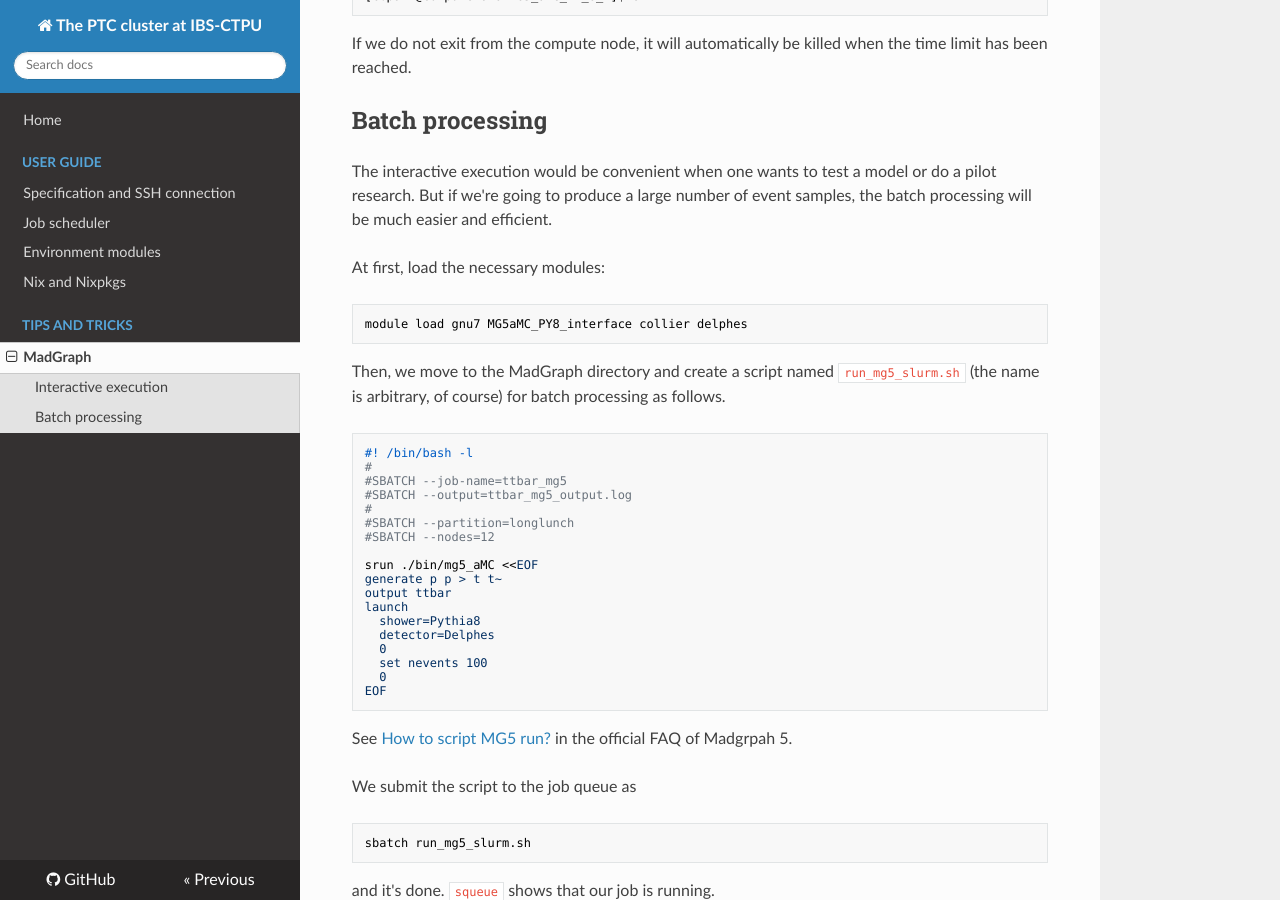
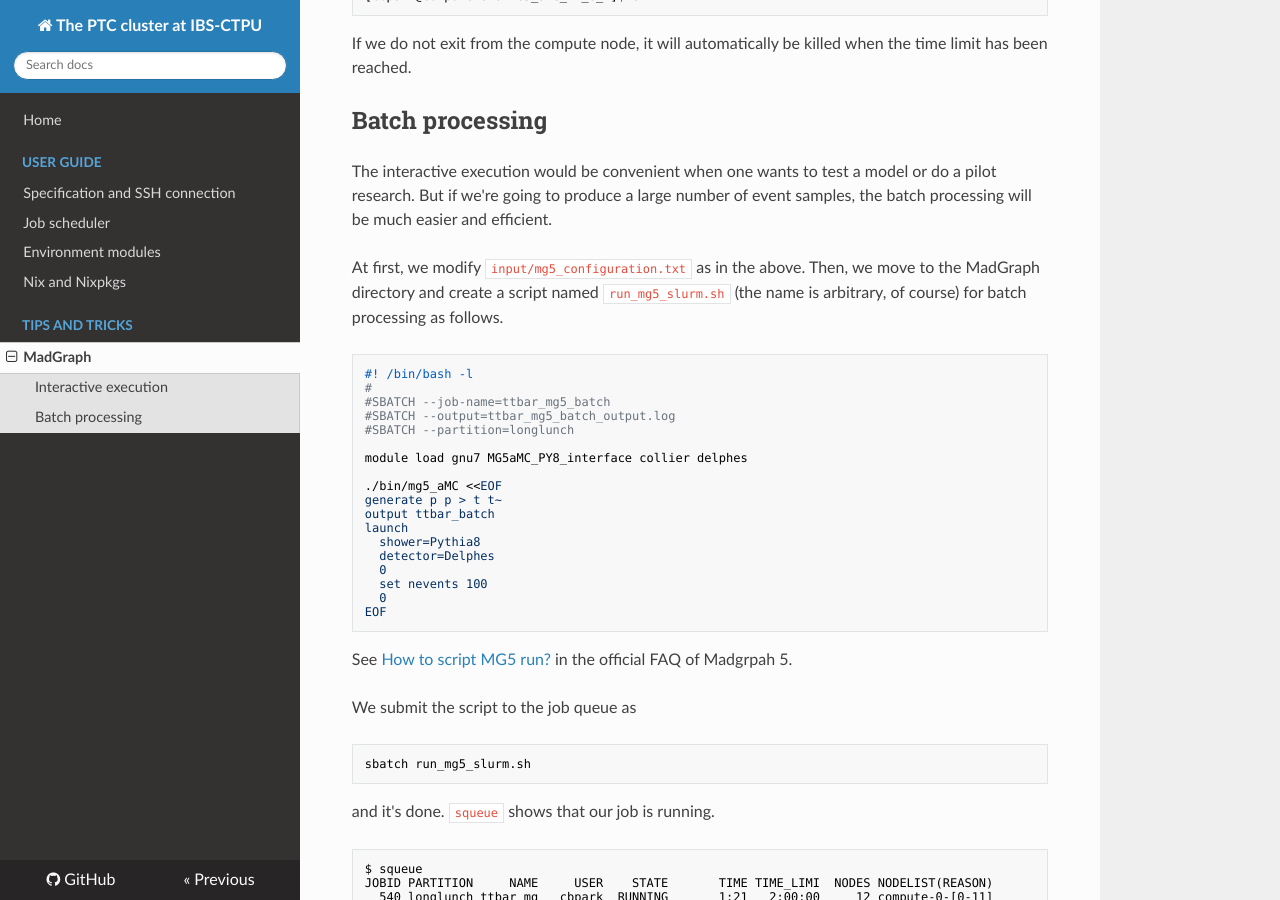
Before and after one commit to cbpark/ptc-cluster, an MkDocs documentation site: the page built from docs/tips-and-tricks/madgraph.md, in a window 1280 px wide and 900 px high, scrolled down 3692 px. Built offline with MkDocs 1.6.1, drawn with Linux system fonts in a browser that asks for light colours; nearby versions of some CDN libraries; old or Windows-style settings are respelled for this version of MkDocs.

Commit message:
Fix batch file examples

````diff
--- a/docs/tips-and-tricks/madgraph.md
+++ b/docs/tips-and-tricks/madgraph.md
@@ -207,26 +207,20 @@ If we do not exit from the compute node, it will automatically be killed when th
 
 The interactive execution would be convenient when one wants to test a model or do a pilot research. But if we're going to produce a large number of event samples, the batch processing will be much easier and efficient.
 
-At first, load the necessary modules:
-
-``` no-highlight
-module load gnu7 MG5aMC_PY8_interface collier delphes
-```
-
-Then, we move to the MadGraph directory and create a script named `run_mg5_slurm.sh` (the name is arbitrary, of course) for batch processing as follows.
+At first, we modify `input/mg5_configuration.txt` as in the above. Then, we move to the MadGraph directory and create a script named `run_mg5_slurm.sh` (the name is arbitrary, of course) for batch processing as follows.
 
 ``` bash
 #! /bin/bash -l
 #
-#SBATCH --job-name=ttbar_mg5
-#SBATCH --output=ttbar_mg5_output.log
-#
+#SBATCH --job-name=ttbar_mg5_batch
+#SBATCH --output=ttbar_mg5_batch_output.log
 #SBATCH --partition=longlunch
-#SBATCH --nodes=12
 
-srun ./bin/mg5_aMC <<EOF
+module load gnu7 MG5aMC_PY8_interface collier delphes
+
+./bin/mg5_aMC <<EOF
 generate p p > t t~
-output ttbar
+output ttbar_batch
 launch
   shower=Pythia8
   detector=Delphes
````
Also changed, not shown: docs/modules.md (+1 -1 lines).
